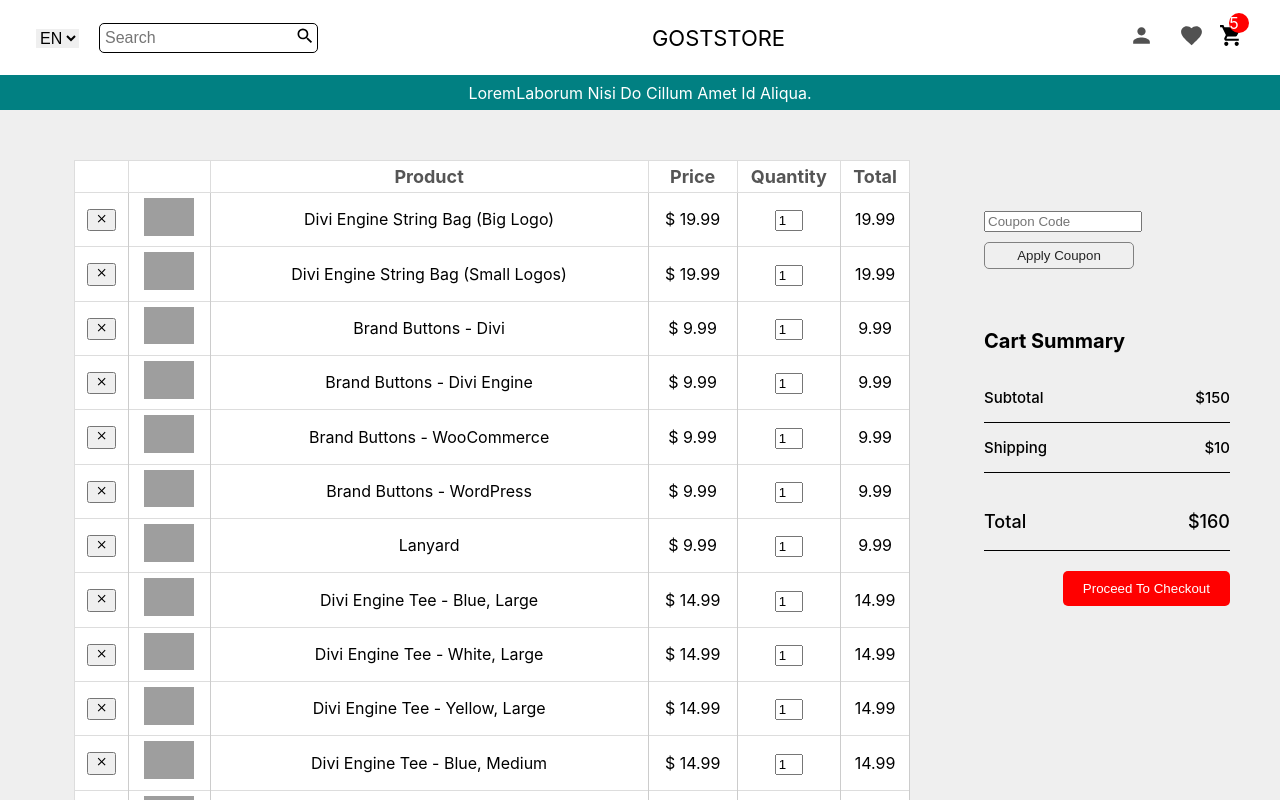
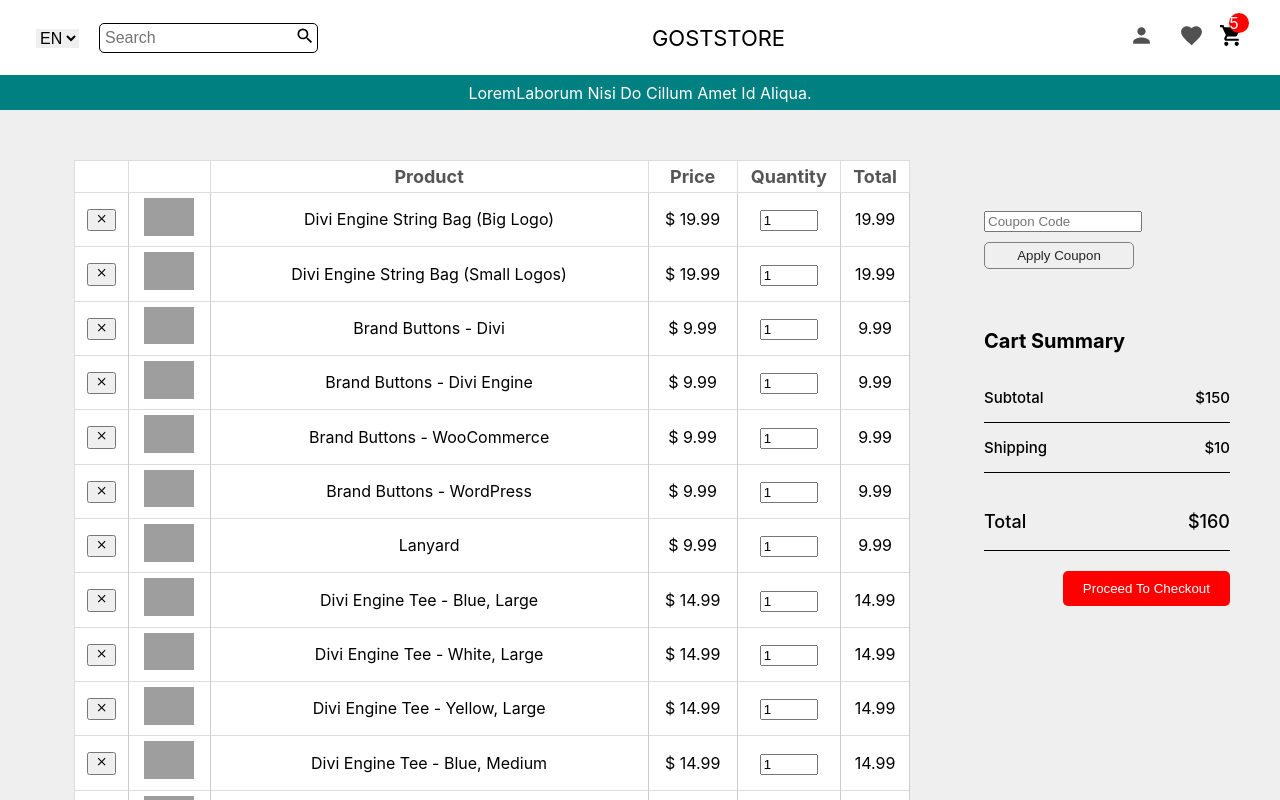
Before and after one commit to gostgmaer/react-ecommerce, a React (Create React App) app: page /cart in a window 1280 px wide. Shown: the top 800 px of the page. Built offline with nearby package versions, Linux system fonts and the light colour scheme; grey boxes are pictures that could not be loaded.

Commit message:
Update Cart table for Amount

```diff
--- a/src/Pages/Cart/Cart.scss
+++ b/src/Pages/Cart/Cart.scss
@@ -53,7 +53,7 @@
                                 span {}
 
                                 .quantity {
-                                    width: 20px;
+                                    width: 50px;
                                 }
 
                                 img {
--- a/src/Pages/Cart/CartTable.jsx
+++ b/src/Pages/Cart/CartTable.jsx
@@ -1,66 +1,21 @@
-import React, { useState } from 'react'
-import { MdAdd, MdAddShoppingCart, MdMinimize } from 'react-icons/md'
-import { Data } from '../../Assets/StaticData/productFile'
-import { MdClose } from 'react-icons/md';
-import { Link } from 'react-router-dom';
+import React, { useState } from "react";
+import { MdAdd, MdAddShoppingCart, MdMinimize } from "react-icons/md";
+import { Data } from "../../Assets/StaticData/productFile";
+import { MdClose } from "react-icons/md";
+import { Link } from "react-router-dom";
+import { useGlobalContext } from "../../States/GlobalContext/Context";
+import TableList from "./TableData";
 
 console.log(Data);
 
 const CartTable = () => {
-    const [serachwishlist, setSerachwishlist] = useState("");
-    const [quantity, setQuantity] = useState('1');
-    const [Id, setId] = useState(null);
+  const [serachwishlist, setSerachwishlist] = useState("");
 
-    const removeItem = (id)=>{
-        setId(id)
-        console.log(id);
-    }
-    const TableList = () => {
-        return (<React.Fragment>
-            <React.Fragment>
-            {(Data.sampleData)
-              .filter(data => data.Name.match(new RegExp(serachwishlist, "i")) && data.ID !== Id )
-              .map((item) => {
-                return (
-                  <tr key={item.ID}>
-                    <td >
-                      <button onClick={(e)=>removeItem(item.ID)} > <MdClose  className="close"></MdClose></button>
+  const [Id, setId] = useState(null);
 
-                    </td>
-                    <td>
-                      <Link to={`/product/${item.ID}`}>
-                        <img src={item.newImage[0]} alt={item.Name} />{" "}
-                      </Link>
-                    </td>
-                    <td>
-                      <Link to={`/product/${item.ID}`}>
-                        <span>{item.Name}</span>{" "}
-                      </Link>
-                    </td>
-                    <td>
-                      <span> $ {item["Regular price"]}</span>
-                    </td>
-                    <td>
-                      <span>
-                      <input type="text" value={quantity} onChange={(e)=>setQuantity(e.target.value)} className='quantity' />
-                      </span>
-                    </td>
-                    <td>
-                      <div className="total">
-                        <span>{Number(quantity)*item["Regular price"]}</span>
-                      </div>
-                    </td>
-                  </tr>
-                );
-              })}
-          </React.Fragment>
-        </React.Fragment>)
-    }
-
-
-    return (
-        <div className='CartTable'>
-              <div className="table-responsive">
+  return (
+    <div className="CartTable">
+      <div className="table-responsive">
         <table className="table">
           <thead>
             <tr>
@@ -73,13 +28,26 @@
             </tr>
           </thead>
           <tbody>
-          <TableList></TableList>
+            {Data.sampleData
+              .filter(
+                (data) =>
+                  data.Name.match(new RegExp(serachwishlist, "i")) &&
+                  data.ID !== Id
+              )
+              .map((item) => {
+                return (
+                  <TableList
+                    Id={Id}
+                    setId={setId}
+                    key={item.ID}
+                    item={item}></TableList>
+                );
+              })}
           </tbody>
-
         </table>
       </div>
-        </div>
-    )
-}
+    </div>
+  );
+};
 
-export default CartTable
+export default CartTable;
--- /dev/null
+++ b/src/Pages/Cart/TableData.jsx
@@ -0,0 +1,49 @@
+import React, { useState } from 'react'
+import { MdClose } from 'react-icons/md';
+import { Link } from 'react-router-dom';
+import { Data } from '../../Assets/StaticData/productFile';
+
+const TableList = ({ item, Id, setId }) => {
+    const [quantity, setQuantity] = useState('1')
+
+
+
+    const removeItem = (id) => {
+        setId(id)
+        console.log(id);
+    }
+
+    return (<React.Fragment>
+        <tr key={item.ID}>
+            <td >
+                <button onClick={(e) => removeItem(item.ID)} > <MdClose className="close"></MdClose></button>
+
+            </td>
+            <td>
+                <Link to={`/product/${item.ID}`}>
+                    <img src={item.newImage[0]} alt={item.Name} />{" "}
+                </Link>
+            </td>
+            <td>
+                <Link to={`/product/${item.ID}`}>
+                    <span>{item.Name}</span>{" "}
+                </Link>
+            </td>
+            <td>
+                <span> $ {item["Regular price"]}</span>
+            </td>
+            <td>
+                <span>
+                    <input type="number" value={quantity} onChange={(e) => setQuantity(e.target.value)} className='quantity' />
+                </span>
+            </td>
+            <td>
+                <div className="total">
+                    <span>{(Number(quantity) * item["Regular price"]).toFixed(2)}</span>
+                </div>
+            </td>
+        </tr>
+    </React.Fragment>)
+}
+
+export default TableList
--- a/src/Pages/SingleProduct/ProductDetails.jsx
+++ b/src/Pages/SingleProduct/ProductDetails.jsx
@@ -12,8 +12,16 @@
 import { useGlobalContext } from "../../States/GlobalContext/Context";
 
 const ProductDetails = () => {
-  const { loading, singleProduct, calculateDiscount, setSingleProduct } =
-    useGlobalContext();
+  const {
+    loading,
+    singleProduct,
+    calculateDiscount,
+    setSingleProduct,
+    quantity,
+    setQuantity,
+    increaseQuantity,
+    decressQuantity,
+  } = useGlobalContext();
 
   const ProductSizes = () => {
     return (
@@ -61,13 +69,13 @@
     return (
       <div className="quantity">
         <div className="cardincrease">
-          <button className="btn btn-p">
+          <button onClick={decressQuantity} className="btn btn-p">
             <MdMinimize></MdMinimize>
           </button>
 
-          <span className="value">1</span>
+          <span className="value">{quantity}</span>
 
-          <button className="btn btn-s">
+          <button onClick={increaseQuantity} className="btn btn-s">
             <MdAdd></MdAdd>
           </button>
         </div>
@@ -75,8 +83,7 @@
         <div className="cardbtn">
           {" "}
           <button className="btn btn-primary px-3">
-
-          <MdShoppingCart></MdShoppingCart> Add To Cart
+            <MdShoppingCart></MdShoppingCart> Add To Cart
           </button>
         </div>
       </div>
@@ -125,7 +132,13 @@
           <QuantityCart></QuantityCart>
         </div>
         <div className="favrite">
-         <div> <MdFavorite></MdFavorite> <span>Add to Wishlist </span></div> <div><MdCompare></MdCompare> <span>Add to Compare</span></div>
+          <div>
+            {" "}
+            <MdFavorite></MdFavorite> <span>Add to Wishlist </span>
+          </div>{" "}
+          <div>
+            <MdCompare></MdCompare> <span>Add to Compare</span>
+          </div>
         </div>
         <div className="socialShareBlock">
           <strong className="text-dark mr-2">Share on:</strong>
@@ -133,9 +146,7 @@
             <a className="socialText" href="/">
               <MdFacebook></MdFacebook>
             </a>
-            <a className="socialText" href="/">
-
-            </a>
+            <a className="socialText" href="/"></a>
             <a className="socialText" href="/">
               <MdFacebook></MdFacebook>
             </a>
--- a/src/Pages/Wishlist/Wishlist.js
+++ b/src/Pages/Wishlist/Wishlist.js
@@ -8,10 +8,46 @@
   const [serachwishlist, setSerachwishlist] = useState("");
   const [Id, setId] = useState(null);
 
-  const removeItem = (id)=>{
-      setId(id)
-      console.log(id);
-  }
+  const removeItem = (id) => {
+    setId(id);
+    console.log(id);
+  };
+
+  const TR = ({ item }) => {
+    return (
+      <tr key={item.ID}>
+        <td>
+          <button onClick={(e) => removeItem(item.ID)}>
+            {" "}
+            <MdClose className="close"></MdClose>
+          </button>
+        </td>
+        <td>
+          <Link to={`/product/${item.ID}`}>
+            <img src={item.newImage[0]} alt={item.Name} />{" "}
+          </Link>
+        </td>
+        <td>
+          <Link to={`/product/${item.ID}`}>
+            <span>{item.Name}</span>{" "}
+          </Link>
+        </td>
+        <td>
+          <span> $ {item["Regular price"]}</span>
+        </td>
+        <td>
+          <span>{item["In stock?"] ? "in Stock" : "Out of Stock"}</span>
+        </td>
+        <td>
+          <div className="aa-add-to-cart-btn">
+            <span>
+              <MdAddShoppingCart></MdAddShoppingCart> Add To Cart
+            </span>
+          </div>
+        </td>
+      </tr>
+    );
+  };
 
   const WishlistTable = () => {
     return (
@@ -28,40 +64,14 @@
             </tr>
           </thead>
           <tbody>
-            {(Data.sampleData)
-              .filter(data => data.Name.match(new RegExp(serachwishlist, "i")) && data.ID !== Id )
+            {Data.sampleData
+              .filter(
+                (data) =>
+                  data.Name.match(new RegExp(serachwishlist, "i")) &&
+                  data.ID !== Id
+              )
               .map((item) => {
-                return (
-                  <tr key={item.ID}>
-                    <td >
-                      <button onClick={(e)=>removeItem(item.ID)} > <MdClose  className="close"></MdClose></button>
-
-                    </td>
-                    <td>
-                      <Link to={`/product/${item.ID}`}>
-                        <img src={item.newImage[0]} alt={item.Name} />{" "}
-                      </Link>
-                    </td>
-                    <td>
-                      <Link to={`/product/${item.ID}`}>
-                        <span>{item.Name}</span>{" "}
-                      </Link>
-                    </td>
-                    <td>
-                      <span> $ {item["Regular price"]}</span>
-                    </td>
-                    <td>
-                      <span>
-                        {item["In stock?"] ? "in Stock" : "Out of Stock"}
-                      </span>
-                    </td>
-                    <td>
-                      <div className="aa-add-to-cart-btn">
-                        <span><MdAddShoppingCart></MdAddShoppingCart> Add To Cart</span>
-                      </div>
-                    </td>
-                  </tr>
-                );
+                return <TR key={item.ID} item={item} />;
               })}
           </tbody>
         </table>
--- a/src/States/GlobalContext/Context.js
+++ b/src/States/GlobalContext/Context.js
@@ -17,12 +17,12 @@
   const [attributes, setAttributes] = useState("");
   const [gender, setGender] = useState("");
   const [discount, setDiscount] = useState("");
+  const [quantity, setQuantity] = useState(1);
   const [brand, setBrand] = useState("");
   const [avaliability, setAvaliability] = useState(null);
   const [sortproduct, setSortproduct] = useState("");
 
   const onclickOpenImageLightBox = (id) => {
-
     setloading(true);
     setLightboxData(Data.sampleData.find((data) => data.ID === id));
     setIsImageLitebox(true);
@@ -36,6 +36,12 @@
     setisSidebar(false);
   };
 
+  const increaseQuantity = () => {
+    setQuantity(quantity + 1);
+  };
+  const decressQuantity = () => {
+    setQuantity(quantity < 2 ? 1 : quantity - 1);
+  };
   const calculateDiscount = (original, sale) => {
     let onePercent = original / 100;
     let diff = original - sale;
@@ -79,7 +85,7 @@
         avaliability,
         setAvaliability,
         sortproduct,
-        setSortproduct,
+        setSortproduct,quantity, setQuantity,increaseQuantity,decressQuantity
       }}>
       {children}
     </AppContext.Provider>
```
